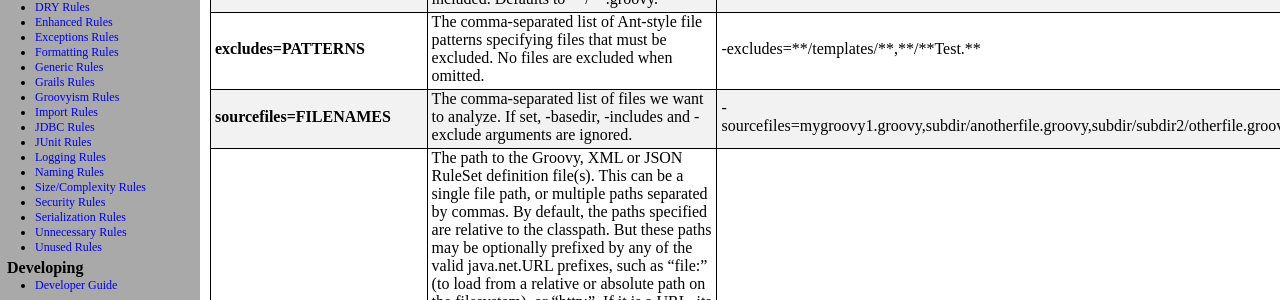
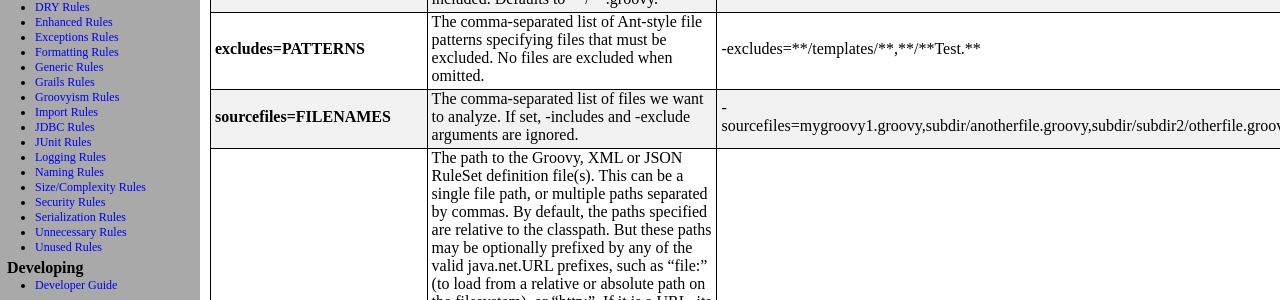
Before and after one commit to CodeNarc/CodeNarc, a Jekyll site: the page built from codenarc-command-line.md, in a window 1280 px wide and 900 px high, scrolled down 491 px. Shown: the part 170-470 px from the top of the window. Built offline with Jekyll 4.4.1, drawn with Linux system fonts in a browser that asks for light colours.

Commit message:
#726: Changed CodeNarc command-line `-sourcefiles` argument to use the `basedir` parameter (if specified)

```diff
--- a/codenarc-command-line.md
+++ b/codenarc-command-line.md
@@ -27,7 +27,7 @@ current directory with reasonable defaults, as described below.
 | **basedir=DIR**                | The base (root) directory for the source code to be analyzed. Defaults to the current directory (".").                                                                                                                                                                                                                                                                                                                                                                                                                                                                                                                                                                                                                                                                             | -basedir=src/main/groovy                                                                  |
 | **includes=PATTERNS**          | The comma-separated list of Ant-style file patterns specifying files that must be included. Defaults to \*\*/\*\*.groovy.                                                                                                                                                                                                                                                                                                                                                                                                                                                                                                                                                                                                                                                          | -includes=\*\*/\*\*.gr                                                                    |
 | **excludes=PATTERNS**          | The comma-separated list of Ant-style file patterns specifying files that must be excluded. No files are excluded when omitted.                                                                                                                                                                                                                                                                                                                                                                                                                                                                                                                                                                                                                                                    | -excludes=\*\*/templates/\*\*,\*\*/\*\*Test.\*\*                                          |
-| **sourcefiles=FILENAMES**      | The comma-separated list of files we want to analyze. If set, -basedir, -includes and -exclude arguments are ignored.                                                                                                                                                                                                                                                                                                                                                                                                                                                                                                                                                                                                                                                              | -sourcefiles=mygroovy1.groovy,subdir/anotherfile.groovy,subdir/subdir2/otherfile.groovy   |
+| **sourcefiles=FILENAMES**      | The comma-separated list of files we want to analyze. If set, -includes and -exclude arguments are ignored.                                                                                                                                                                                                                                                                                                                                                                                                                                                                                                                                                                                                                                                              | -sourcefiles=mygroovy1.groovy,subdir/anotherfile.groovy,subdir/subdir2/otherfile.groovy   |
 | **rulesetfiles=FILENAMES**     | The path to the Groovy, XML or JSON RuleSet definition file(s). This can be a single file path, or multiple paths separated by commas. By default, the paths specified are relative to the classpath. But these paths may be optionally prefixed by any of the valid java.net.URL prefixes, such as "file:" (to load from a relative or absolute path on the filesystem), or "http:". If it is a URL, its path may be optionally URL-encoded. That can be useful if the path contains any problematic characters, such as comma (',') or hash ('\#'). For instance: "file:src/test/resources/RuleSet-,\#.txt" can be encoded as: "file:src%2Ftest%2Fresources%2FRuleSet-%2C%23.txt" See `URLEncoder#encode(java.lang.String, java.lang.String).` Defaults to "rulesets/basic.xml". | -rulesetfiles=rulesets/imports.xml,rulesets/naming.xml                                    |
 | **ruleset=JSON_STRING**        | String containing a [JSON ruleset](./codenarc-creating-ruleset.html#creating-a-json-ruleset-file) content. <br/> The string must be URL-encoded in UTF-8 before being sent as argument to CodeNarc                                                                                                                                                                                                                                                                                                                                                                                                                                                                                                                                                                                 | -ruleset="\{ 'Println'\: \{ \} \}"                                                        |
 | **excludeBaseline=FILENAME**   | The filename of the optional baseline. If not set, no baseline will be used.                                                                                                                                                                                                                                                                                                                                                                                                                                                                                                                                                                                                                                                                                                       | -excludeBaseline=file:codenarc/codenarc-baseline.xml                                      |
```
